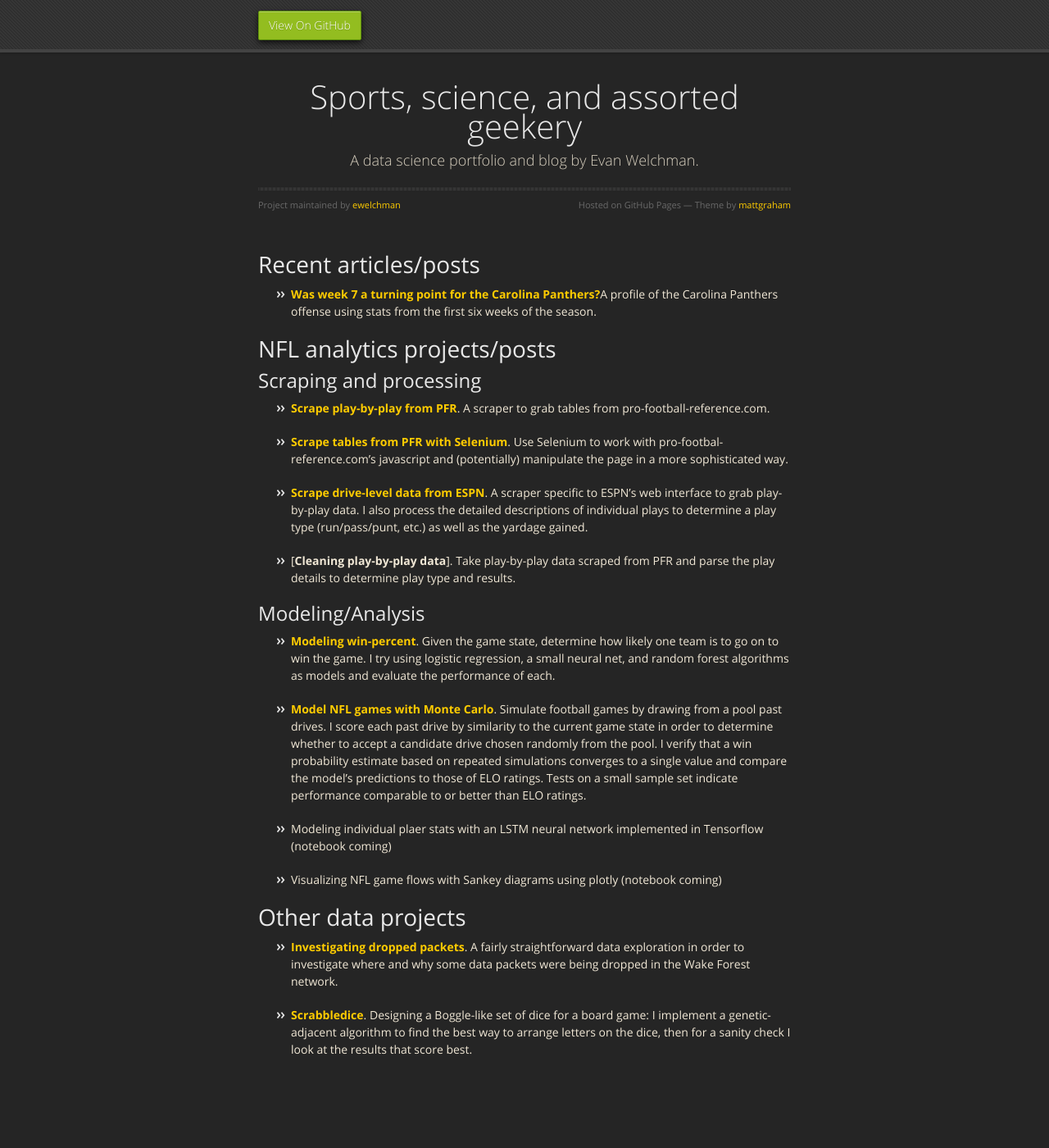
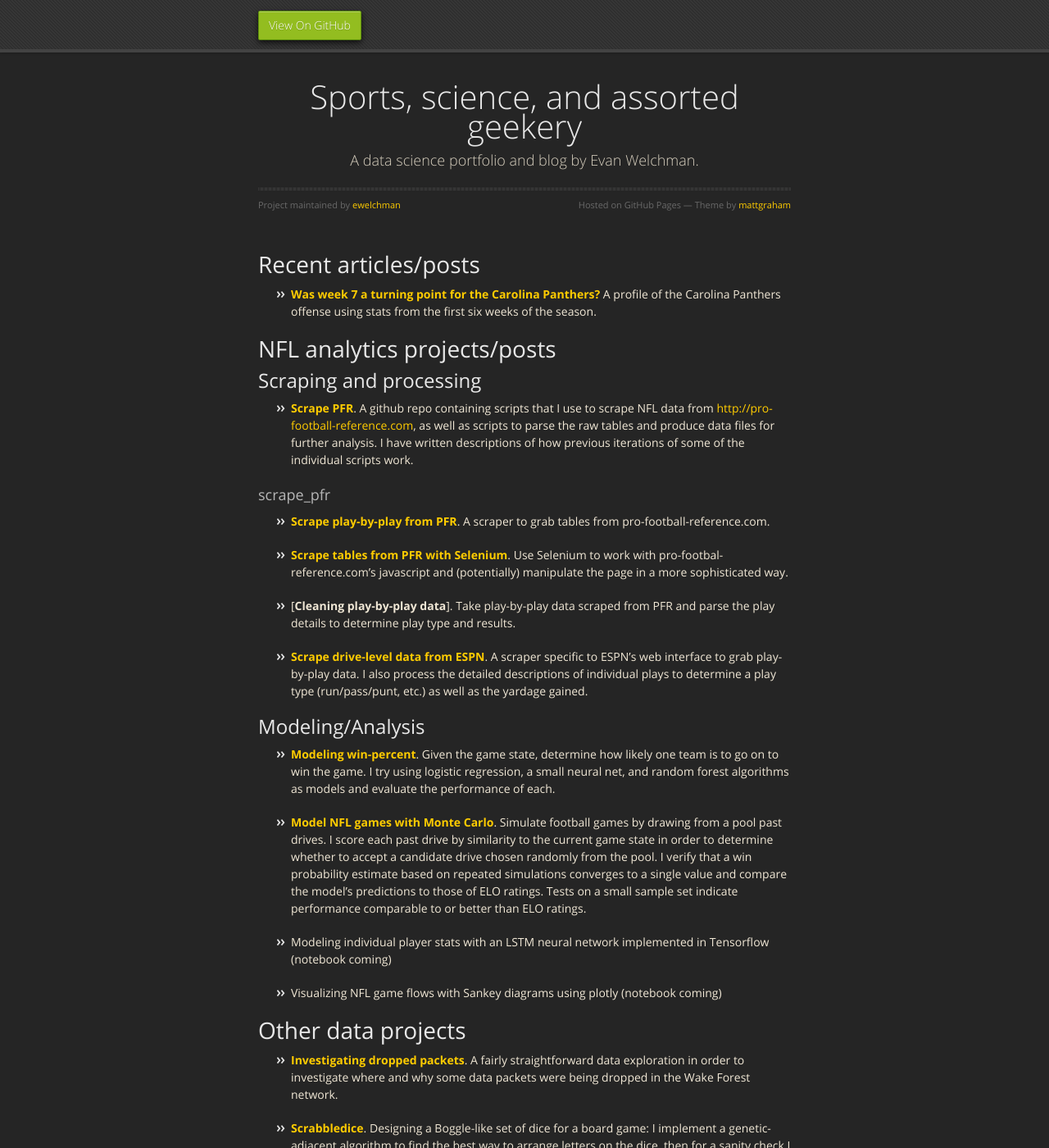
Before and after one commit to ewelchman/ewelchman.github.io, a Jekyll site: the page built from index.md, in a window 1280 px wide and 1400 px high. Shown: the whole window at 82% size. Built offline with Jekyll 4.4.1, drawn with Linux system fonts in a browser that asks for light colours; our own code applies the rules of GitHub Pages for plain Markdown files.

Commit message:
Update index.md

```diff
--- a/index.md
+++ b/index.md
@@ -4,24 +4,31 @@ layout: default
 
 # Recent articles/posts
 
-* [**Was week 7 a turning point for the Carolina Panthers?**](https://www.catscratchreader.com/2018/10/31/18038790/was-week-7-a-turning-point-carolina-panthers-baltimore-ravens-nfc-south)A profile of the Carolina Panthers offense using stats from the first six weeks of the season.
+* [**Was week 7 a turning point for the Carolina Panthers?**](https://www.catscratchreader.com/2018/10/31/18038790/was-week-7-a-turning-point-carolina-panthers-baltimore-ravens-nfc-south)
+A profile of the Carolina Panthers offense using stats from the first six weeks of the season.
 
 # NFL analytics projects/posts
 
 
 ## Scraping and processing
 
-* [**Scrape play-by-play from PFR**](https://nbviewer.jupyter.org/url/ewelchman.github.io/projects/pbp_data_acquisition.ipynb).
-A scraper to grab tables from pro-football-reference.com.
+* [**Scrape PFR**](https://github.com/ewelchman/scrape_pfr).
+A github repo containing scripts that I use to scrape NFL data from <http://pro-football-reference.com>, as well as scripts to parse the raw tables and produce data files for further analysis.
+I have written descriptions of how previous iterations of some of the individual scripts work.
 
-* [**Scrape tables from PFR with Selenium**](https://nbviewer.jupyter.org/url/ewelchman.github.io/projects/pfr_scraper_selenium.ipynb).
-Use Selenium to work with pro-footbal-reference.com's javascript and (potentially) manipulate the page in a more sophisticated way.
+### scrape_pfr
+
+ * [**Scrape play-by-play from PFR**](https://nbviewer.jupyter.org/url/ewelchman.github.io/projects/pbp_data_acquisition.ipynb).
+ A scraper to grab tables from pro-football-reference.com.
+
+ * [**Scrape tables from PFR with Selenium**](https://nbviewer.jupyter.org/url/ewelchman.github.io/projects/pfr_scraper_selenium.ipynb).
+ Use Selenium to work with pro-footbal-reference.com's javascript and (potentially) manipulate the page in a more sophisticated way.
+
+ * [**Cleaning play-by-play data**].
+ Take play-by-play data scraped from PFR and parse the play details to determine play type and results.
 
 * [**Scrape drive-level data from ESPN**](https://nbviewer.jupyter.org/url/ewelchman.github.io/projects/espn_scraper.ipynb).
 A scraper specific to ESPN's web interface to grab play-by-play data. I also process the detailed descriptions of individual plays to determine a play type (run/pass/punt, etc.) as well as the yardage gained.
-
-* [**Cleaning play-by-play data**].
-Take play-by-play data scraped from PFR and parse the play details to determine play type and results.
 
 ## Modeling/Analysis
 
@@ -31,7 +38,7 @@ Given the game state, determine how likely one team is to go on to win the game.
 * [**Model NFL games with Monte Carlo**](https://nbviewer.jupyter.org/url/ewelchman.github.io/projects/montecarlo_games.ipynb).
 Simulate football games by drawing from a pool past drives. I score each past drive by similarity to the current game state in order to determine whether to accept a candidate drive chosen randomly from the pool. I verify that a win probability estimate based on repeated simulations converges to a single value and compare the model's predictions to those of ELO ratings. Tests on a small sample set indicate performance comparable to or better than ELO ratings.
 
-* Modeling individual plaer stats with an LSTM neural network implemented in Tensorflow (notebook coming)
+* Modeling individual player stats with an LSTM neural network implemented in Tensorflow (notebook coming)
 
 * Visualizing NFL game flows with Sankey diagrams using plotly (notebook coming)
 
```
Also changed, not shown: README.md (deleted).
